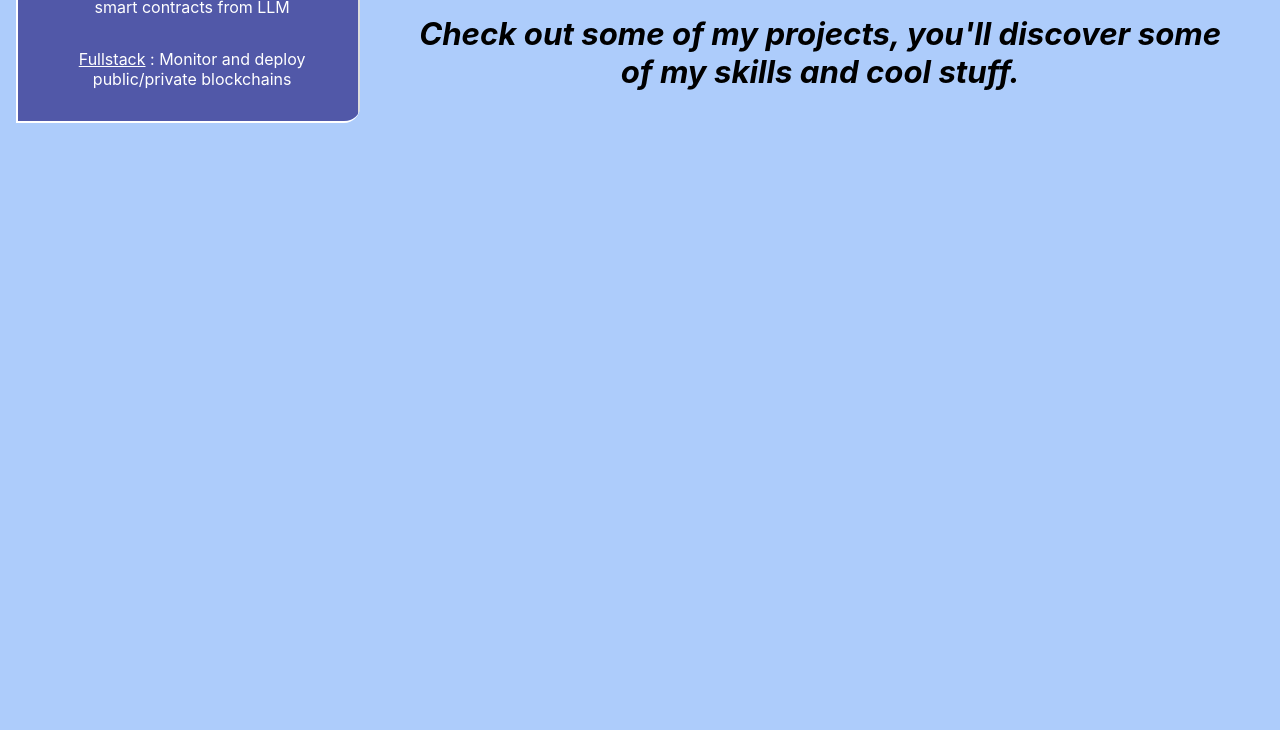
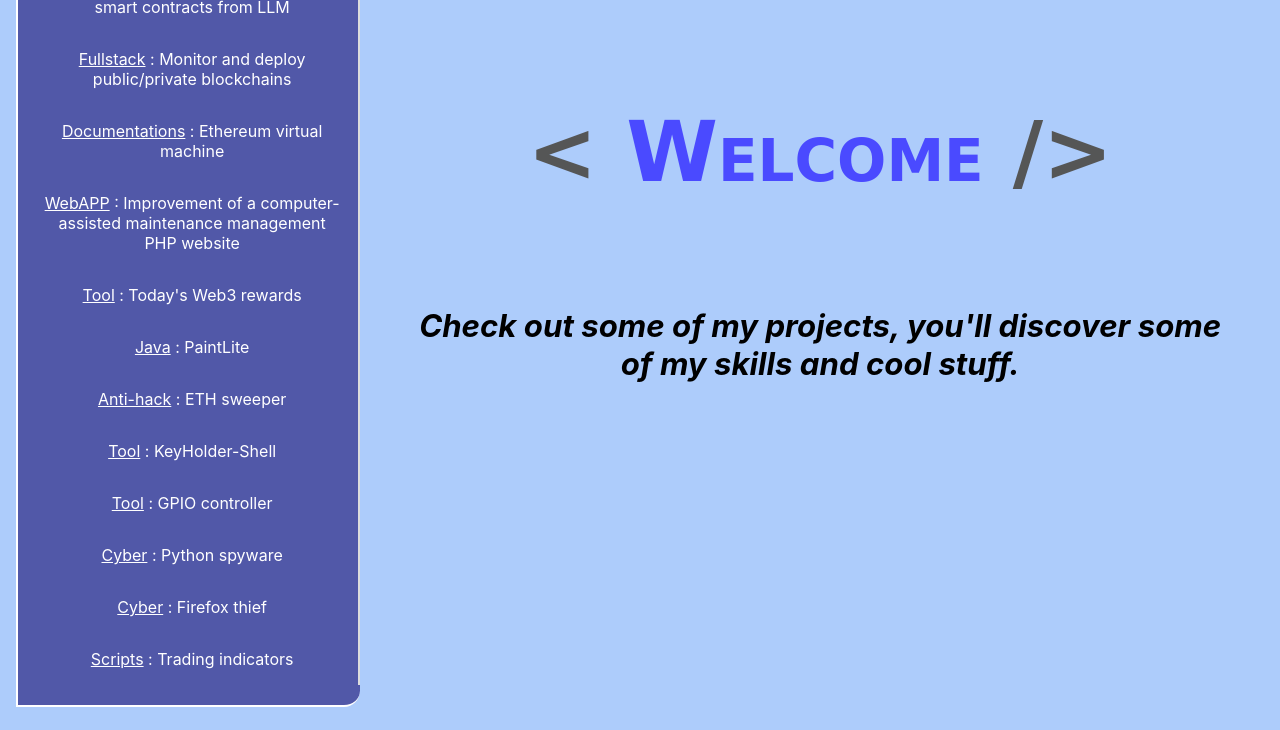
Before and after one commit to 0xmathisd/0xmathisd.github.io, a plain HTML site: page index.html in a window 1280 px wide. Shown: the part 624-1354 px from the top of the page. Before the commit the page ends 800 px from the top, so only its background shows below. Drawn offline with Linux system fonts and the light colour scheme.

Commit message:
Update styles.css

```diff
--- a/assets/styles/styles.css
+++ b/assets/styles/styles.css
@@ -21,15 +21,13 @@ header h1 {
 }
 
 header h1, .icons{
-	margin: 0em 2em 0em 2em;
+    margin: 0em 2em 0em 2em;
 }
 
 
 
 .container {
     display: flex;
-    height: calc(100vh - 60px);
-    max-height: 90vh;
 }
 
 .sidebar.open {
```
